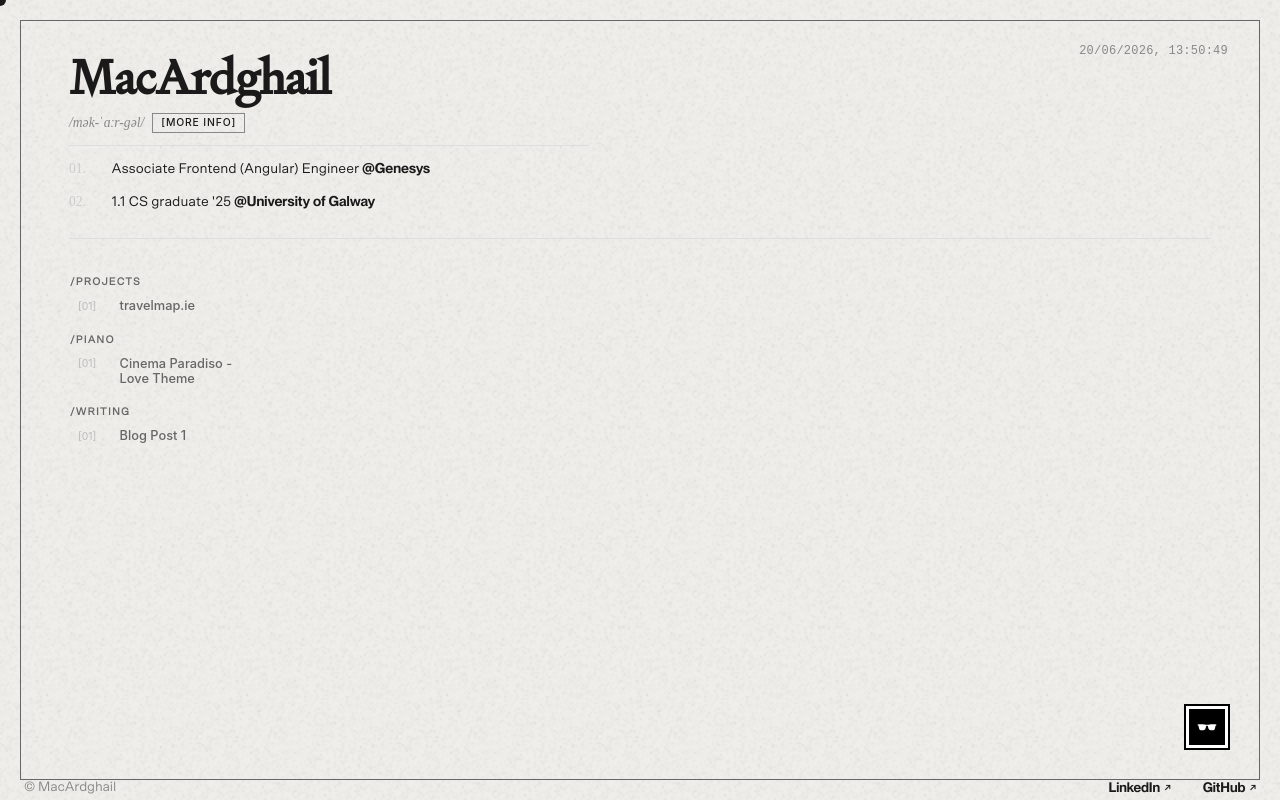
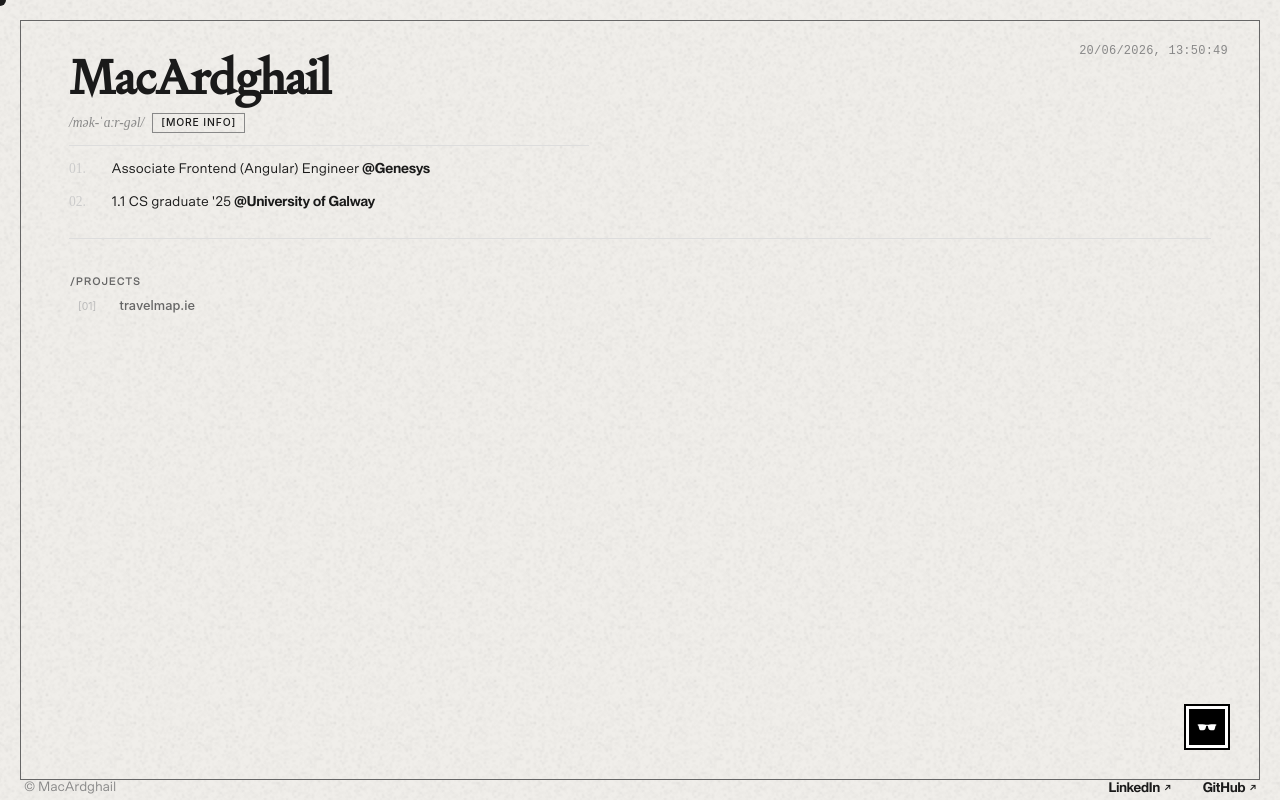
Before and after one commit to MacArdghail/MacArdghail.github.io, an Angular app: page / in a window 1280 px wide. Built offline with nearby package versions, Linux system fonts and the light colour scheme.

Commit message:
[23] - Comment out filler for now

```diff
--- a/src/app/data/piano.ts
+++ b/src/app/data/piano.ts
@@ -10,15 +10,15 @@ export type PianoPerformance = {
 };
 
 export const pianoPerformances: PianoPerformance[] = [
-  {
-    slug: 'cinema-paradiso-love-theme',
-    index: 1,
-    title: 'Cinema Paradiso - Love Theme',
-    youtubeUrl: 'https://www.youtube.com/watch?v=op483l5s_dQ',
-    youtubeEmbedId: 'op483l5s_dQ',
-    description:
-      'Ennio Morricone\'s love theme from Cinema Paradiso. A beautiful song from my favourite film - This is filler, I will record myself',
-    tags: ['[Morricone]', '[Cinema Paradiso]', '[2026]'],
-    year: 2024,
-  },
+//   {
+//     slug: 'cinema-paradiso-love-theme',
+//     index: 1,
+//     title: 'Cinema Paradiso - Love Theme',
+//     youtubeUrl: 'https://www.youtube.com/watch?v=op483l5s_dQ',
+//     youtubeEmbedId: 'op483l5s_dQ',
+//     description:
+//       'Ennio Morricone\'s love theme from Cinema Paradiso. A beautiful song from my favourite film - This is filler, I will record myself',
+//     tags: ['[Morricone]', '[Cinema Paradiso]', '[2026]'],
+//     year: 2024,
+//   },
 ];
--- a/src/app/data/posts.ts
+++ b/src/app/data/posts.ts
@@ -9,14 +9,14 @@ export type Post = {
 };
 
 export const posts: Post[] = [
-  {
-    slug: 'post-one',
-    index: 1,
-    title: 'Blog Post 1',
-    image: 'https://placehold.co/600x300/1a1a1a/f0eeea?text=Post+One',
-    description:
-      'This is just filler to see how it will look when I eventually add blog posts',
-    tags: ['[essay]', '[stuff]', '[2026]'],
-    year: 2025,
-  },
+//   {
+//     slug: 'post-one',
+//     index: 1,
+//     title: 'Blog Post 1',
+//     image: 'https://placehold.co/600x300/1a1a1a/f0eeea?text=Post+One',
+//     description:
+//       'This is just filler to see how it will look when I eventually add blog posts',
+//     tags: ['[essay]', '[stuff]', '[2026]'],
+//     year: 2025,
+//   },
 ];
--- a/src/app/home/home.html
+++ b/src/app/home/home.html
@@ -49,7 +49,7 @@
           </button>
         }
 
-        <span class="work-group-label work-group-label--spaced">/Piano</span>
+        <!-- <span class="work-group-label work-group-label--spaced">/Piano</span> -->
         @for (piano of pianoPerformances; track piano.slug) {
           <button
             class="work-item"
@@ -63,7 +63,7 @@
           </button>
         }
 
-        <span class="work-group-label work-group-label--spaced">/Writing</span>
+        <!-- <span class="work-group-label work-group-label--spaced">/Writing</span> -->
         @for (post of posts; track post.slug) {
           <button
             class="work-item"
```
